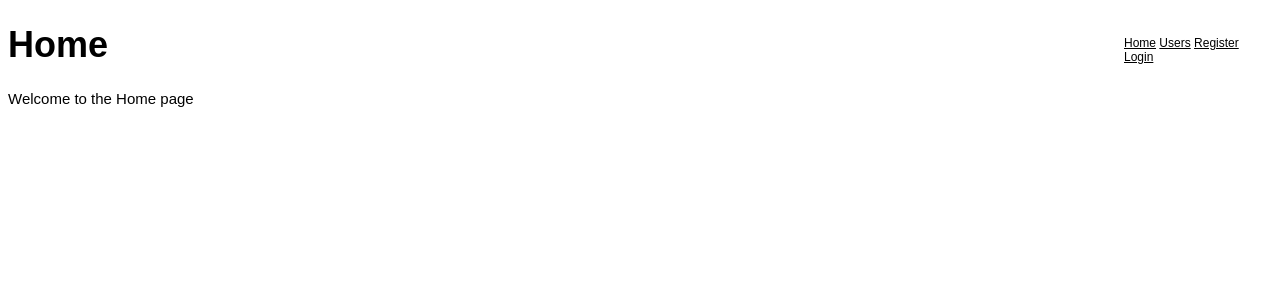
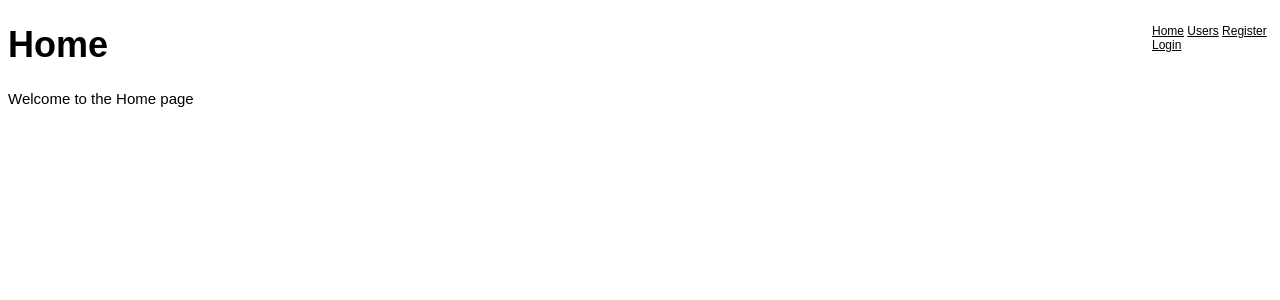
Before and after one commit to funmibifashina/assassins-game, a Flask app: page / in a window 1280 px wide. Shown: the top 300 px of the page. Run offline with Flask 2, Linux system fonts and the light colour scheme.

Commit message:
basic style

```diff
--- a/app/static/style.css
+++ b/app/static/style.css
@@ -30,10 +30,13 @@ a:visited {
 }
 
 #nav {
+    /*
     position: absolute;
     right: 3em;
     top: 3em;
+    */
     width: 10em;
+    float: right;
 }
 
 .flashes {
```
